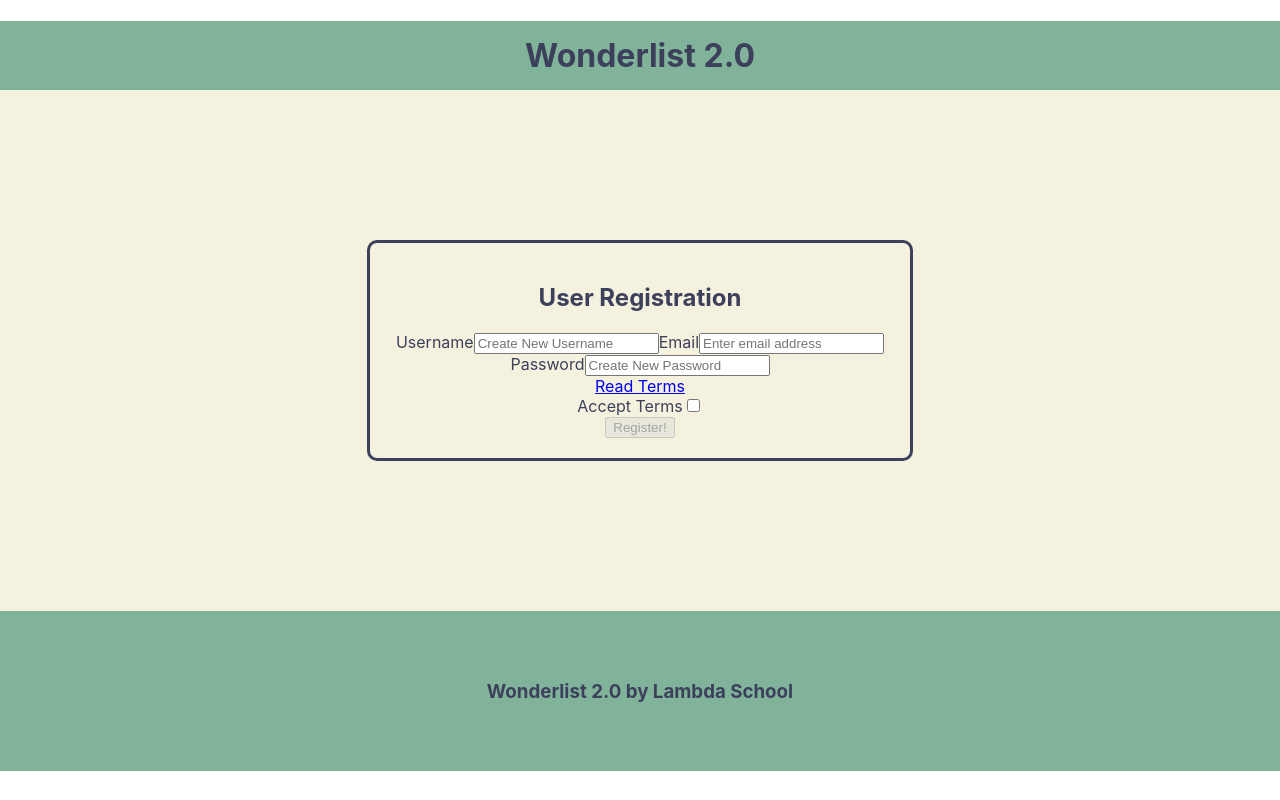
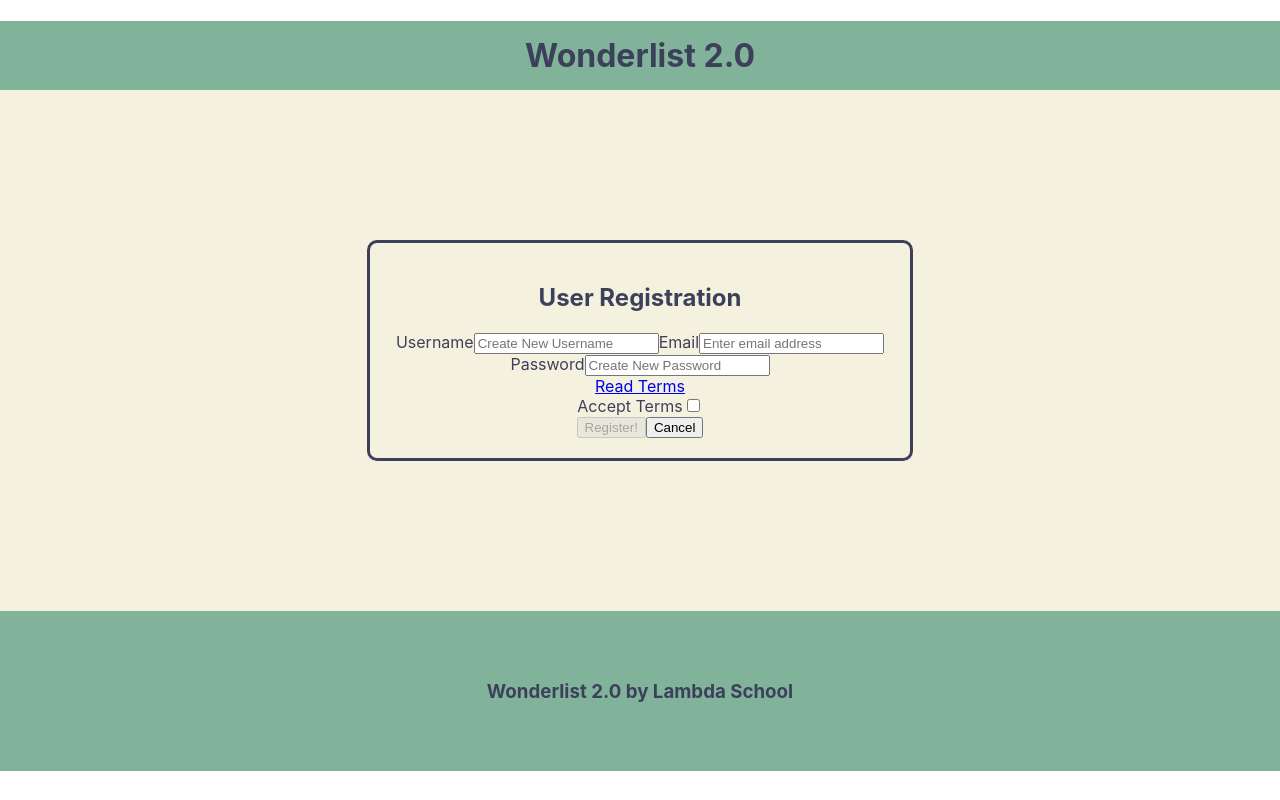
Before and after one commit to buildweek-wunderlist/frontend, a React (Create React App) app: page /register in a window 1280 px wide. Built offline with nearby package versions, Linux system fonts and the light colour scheme.

Commit message:
cancel button added. form fields now clear on submit

```diff
--- a/src/App.js
+++ b/src/App.js
@@ -98,7 +98,10 @@
       .then((response) => {
         console.log(response.data)
       })
-      .catch((error) => {})
+      .catch((error) => {
+
+      })
+    setFormValues(initialFormValues)
   }
 
   //inputUser is the callback that passed to logon and used for update user state
@@ -137,6 +140,10 @@
     console.log(newUser)
   }
 
+  const cancel = () => {
+    setFormValues(initialFormValues)
+  }
+
   useEffect(() => {
     registerSchema
       .isValid(formValues)
@@ -172,6 +179,7 @@
             submit={submit}
             update={update}
             disabled={disabled}
+            cancel={cancel}
           />
         </Route>
       </div>
--- a/src/components/Register.jsx
+++ b/src/components/Register.jsx
@@ -18,7 +18,8 @@
         errors,
         submit,
         update,
-        disabled
+        disabled,
+        cancel
     } = props
 
     const changeHandler = (e) => {
@@ -82,7 +83,7 @@
                 </label>
 
                 <div className='terms-link'>
-                    <a href='Register'>Read Terms</a>
+                    <a href='Register' onClick={(e) => e.preventDefault()}>Read Terms</a>
                 </div>
 
                 <label htmlFor='terms'>
@@ -90,7 +91,7 @@
                     <input
                         type='checkbox'
                         name='terms'
-                        checked={values.terms.checked}
+                        checked={values.terms}
                         onChange={checkboxHandler}
                     />
                 </label>
@@ -104,6 +105,7 @@
                 </div>
 
                 <button disabled={disabled}>Register!</button>
+                <button id='cancel' onClick={(e) => cancel()}>Cancel</button>
             </form>
 
         </div>
```
